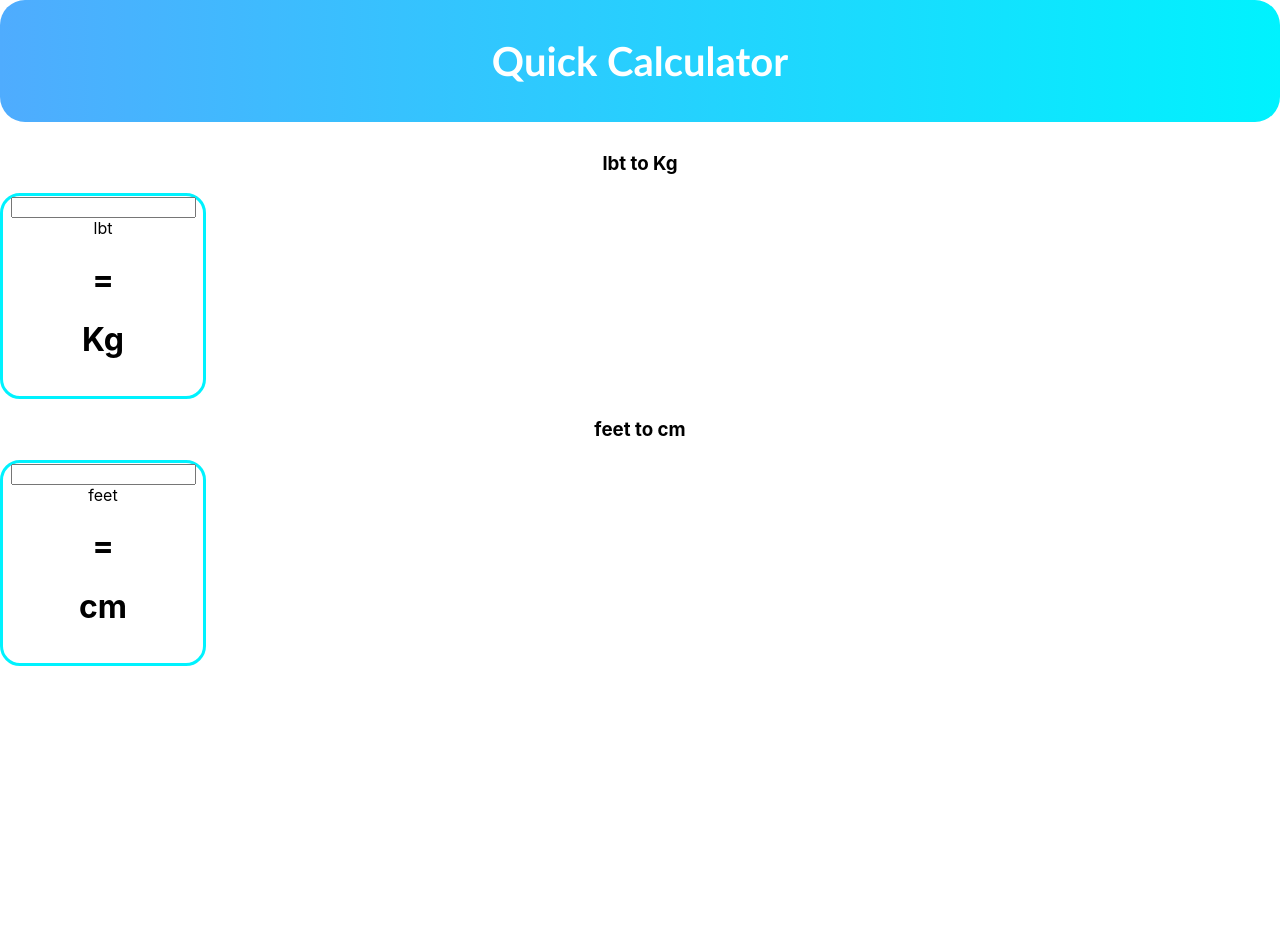
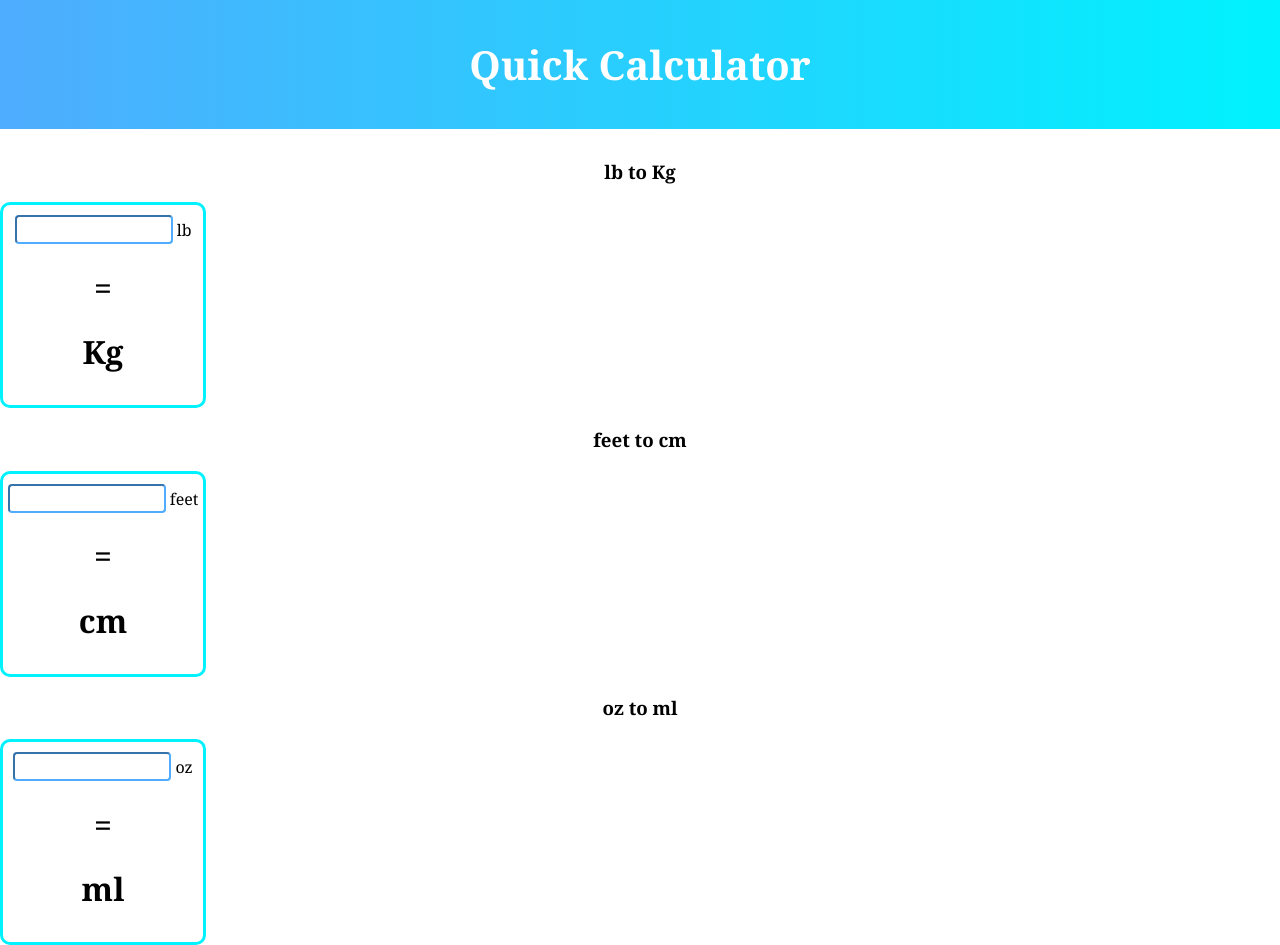
Before and after one commit to Oceanblue713/react-calculator, a React (Create React App) app: page / in a window 1280 px wide. Before the commit the page ends 800 px from the top, so only its background shows below. Built offline with nearby package versions, Linux system fonts and the light colour scheme.

Commit message:
Add CSS and OZ

```diff
--- a/src/App.css
+++ b/src/App.css
@@ -1,12 +1,14 @@
+body {
+  font-family: Georgia, "Times New Roman", Times, serif ;
+}
+
 .nav {
   padding: 10px;
-  border-radius: 25px;
   margin-bottom: 30px;
   background-image: linear-gradient(to right, #4facfe 0%, #00f2fe 100%);
 }
 
 .nav > h1 {
-  font-family: Calibri;
   text-align: center;
   font-size: 40px;
   color: white;
@@ -15,10 +17,19 @@
 .box {
   text-align: center;
 }
+
 .box-item {
   border-style: solid;
-  border-radius: 20px;
+  border-radius: 10px;
   border-color: #00f2fe;
   width: 200px;
   height: 200px;
 }
+
+input {
+  margin-top: 10px;
+  font-size: 20px;
+  width: 150px;
+  border-color: #4facfe;
+  border-radius: 4px;
+}
--- a/src/App.js
+++ b/src/App.js
@@ -8,17 +8,20 @@ class App extends React.Component {
     super();
     this.state = {
       bCalc: '',
-      aCalc: '',
     }
   }
 
   handleKgChange(event){
     const inputValue = event.target.value;
-    this.setState({aCalc: (inputValue * 0.454).toFixed(2)});
+    this.setState({aCalc1: (inputValue * 0.454).toFixed(2)});
   }
 
   handleCmChange(event){
-    this.setState({aCalc: (event.target.value * 30.48).toFixed(2)});
+    this.setState({aCalc2: (event.target.value * 30.48).toFixed(2)});
+  }
+
+  handleMlChange(event){
+    this.setState({aCalc3: (event.target.value * 29.57).toFixed(2)});
   }
 
   render(){
@@ -27,15 +30,21 @@ class App extends React.Component {
         <Nav />
         <Box bCalc={this.state.value}
              bCalcChange={(event) => this.handleKgChange(event)}
-             bMetric="lbt"
-             aCalc = {this.state.aCalc}
+             bMetric="lb"
+             aCalc = {this.state.aCalc1}
              aMetric="Kg" />
 
         <Box bCalc={this.state.value}
              bCalcChange={(event) => this.handleCmChange(event)}
              bMetric="feet"
-             aCalc={this.state.aCalc}
+             aCalc={this.state.aCalc2}
              aMetric="cm" />
+
+        <Box bCalc={this.state.value}
+             bCalcChange={(event) => this.handleMlChange(event)}
+             bMetric="oz"
+             aCalc={this.state.aCalc3}
+             aMetric="ml" />
       </div>
     );
   }
--- a/src/box.js
+++ b/src/box.js
@@ -5,7 +5,7 @@ const Box = (props) => {
     <div className="box">
       <h3>{props.bMetric} to {props.aMetric}</h3>
       <div className="box-item">
-        <input type="text" value={props.bCalc} onChange={props.bCalcChange}/>{props.bMetric} <br/>
+        <input type="text" value={props.bCalc} onChange={props.bCalcChange}/> {props.bMetric} <br/>
         <h1>=</h1>
   <h1>{props.aCalc} {props.aMetric}</h1>
       </div>
```
